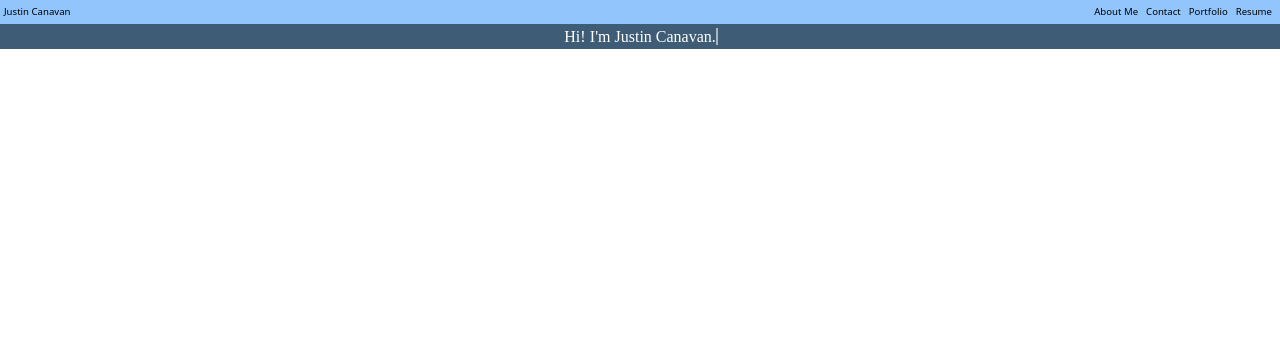
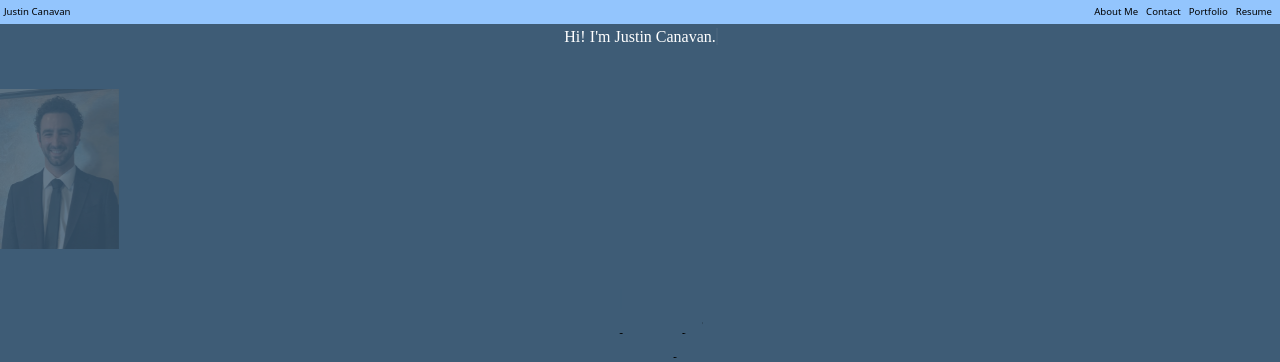
Before and after one commit to justincanavandev/vite-portfolio, a React (Vite) app in the folder vite-portfolio/: page /about-me in a window 1280 px wide. Shown: the top 362 px of the page. Built offline with nearby package versions, Linux system fonts and the light colour scheme.

Commit message:
fixed animation blinking bug, everything working, now have to style

```diff
--- a/vite-portfolio/src/App.tsx
+++ b/vite-portfolio/src/App.tsx
@@ -1,17 +1,46 @@
 import "./index.css"
+import { useState, useEffect, useRef, RefObject } from "react"
 import { BrowserRouter, Routes, Route } from "react-router-dom"
 import Nav from "./components/Nav"
 import AboutMe from "./pages/AboutMe"
 import Contact from "./pages/Contact"
 import Portfolio from "./pages/Portfolio"
 import Resume from "./pages/Resume"
+import { PortfolioContext } from "./context/PortfolioContext"
+// import type {PortfolioContextType} from "./types/types"
+
 
 function App() {
+
+  const [navBarHeight, setNavBarHeight] = useState<string>("")
+  const [componentHeight, setComponentHeight] = useState<string>("")
+  const navBarRef: RefObject<HTMLDivElement> = useRef(null);
+
+  useEffect(() => {
+    const setNavHeights = () => {
+      if (navBarRef.current instanceof HTMLElement) {
+        setNavBarHeight(`${navBarRef.current.clientHeight}px`);
+        setComponentHeight(`calc(100vh - ${navBarRef.current.clientHeight}px)`);
+      }
+    };
+    setNavHeights();
+
+  }, []);
+
+
   return (
     <>
-     <div>
+     <div className=''>
+      <PortfolioContext.Provider
+      value={{
+        navBarHeight,
+        setNavBarHeight,
+        componentHeight,
+        setComponentHeight
+      }}
+      >
         <BrowserRouter>
-          <Nav />
+          <Nav navBarRef={navBarRef} />
           <Routes>
             <Route path="/about-me" element={<AboutMe />} />
             <Route path="/portfolio" element={<Portfolio />} />
@@ -19,6 +48,7 @@ function App() {
             <Route path="/resume" element={<Resume />} />
           </Routes>
         </BrowserRouter>
+        </PortfolioContext.Provider>
         </div>
     </>
   )
--- /dev/null
+++ b/vite-portfolio/src/animation-new-keyframes.css
@@ -0,0 +1,56 @@
+:root {
+  --darkBlue: #1d2d44;
+  --medBlue: #3e5c76;
+  --typewriterSpeed: 3s;
+  --javaScriptDev: 19;
+  --blinkSteps: 50;
+}
+
+
+span.js-dev {
+  position: relative;
+  width: max-content;
+}
+
+span.js-dev::before,
+span.js-dev::after {
+  content: "";
+  position: absolute;
+  top: 0;
+  right: 0;
+  bottom: 0;
+  left: 0;
+}
+
+span.js-dev::before {
+  background: var(--medBlue);
+  animation: typewriter var(--typewriterSpeed)
+  steps(var(--javaScriptDev)) 1s forwards;
+}
+
+span.js-dev::after {
+  width: .125em;
+  background: white;
+  animation: typewriter var(--typewriterSpeed)
+  steps(var(--javaScriptDev)) 1s forwards,
+blink 750ms steps(var(--blinkSteps)) infinite;
+}
+
+@keyframes typewriter {
+    to {
+      left: 100%;
+    }
+  }
+
+  @keyframes blink {
+    to {
+      background: transparent;
+    }
+  }
+
+  @keyframes fadeInUp {
+    to {
+      opacity: 1;
+      transform: translateY(0);
+    }
+  }
--- a/vite-portfolio/src/animation.css
+++ b/vite-portfolio/src/animation.css
@@ -99,16 +99,13 @@
     display: flex;
     font-family: 'Play';
     text-align: left !important;
-    font-size: 5vh;
+    font-size: 16px;
     justify-content: space-around;
   }
 
-  .about-font {
-    color: white !important;
-  }
 
   .wrapper .static-text {
-    font-size: 5vh;
+    /* font-size: 5vh; */
   }
 
   .wrapper .dynamic-text {
@@ -125,13 +122,13 @@
   }
 
   .static-text::before {
-    background: var(--darkBlue);
+    background: var(--medBlue);
     animation: typewriter 1s steps(6) calc(var(--staticText) + .5s) forwards;
   }
 
   span.static-text::after {
     width: .125em;
-    background: var(--darkBlue);
+    background: var(--medBlue);
     animation:
     typewriter 1s steps(6) calc(var(--staticText) + .5s) forwards,
     to-white .3s ease var(--staticText) forwards,
@@ -144,6 +141,7 @@
   .static-text::after,
   .dynamic-text li span::before,
   .dynamic-text li span::after
+
    {
     content: '';
     position: absolute;
@@ -152,34 +150,28 @@
     width: 100%;
   }
 
-  /* .dynamic-text.word-1::after {
-    content: "";
-    width: 100%;
-    height: 100%;
-    position: absolute;
-    top: 0;
-    left: 0;
-    background: var(--darkBlue);
-    animation: blinking var(--blinkSpeed) steps(var(--blinkSteps)) infinite;
-  } */
-
   .dynamic-text li::before {
-    background: var(--darkBlue);
+    background: var(--medBlue);
     animation: typewriter var(--typeWriterSpeed) .5s steps(var(--typeWriterChars)) calc(var(--dynamicText) + 1s) forwards;
   }
 
   .dynamic-text li {
     list-style: none;
     position: relative;
-    /* font-size: 7vh; */
-    /* font-size: 3.5vw; */
-    color: var(--red);
     top: 0;
     text-align: center;
     white-space: nowrap;
     overflow: hidden;
   }
 
+  /* .dynamic-text.word1 {
+    list-style: none;
+    position: relative;
+    top: 0;
+    white-space: nowrap;
+    overflow: hidden;
+  }
+   */
   li.word1 {
     animation: slide 8.25s steps(3) calc(var(--dynamicText) + 1s) forwards;
 
@@ -198,7 +190,6 @@
     animation: slide 8.25s steps(3) calc(var(--dynamicText) + .5s) forwards;
   }
 
-
   .word-1,
   .word-2,
   .word-3,
@@ -207,40 +198,38 @@
     width: max-content;
   }
 
-  .dynamic-text li span.word-1::before {
-    background: var(--darkBlue);
+  .dynamic-text.word-1::before {
+    background: var(--medBlue);
     animation: typing 2s steps(20) calc(var(--dynamicText) + 1s) forwards;
     animation-iteration-count: 1;
   }
 
   .dynamic-text.word-1::after {
     width: .125em;
-    background: var(--darkBlue);
-    animation: typing 2s steps(20) calc(var(--dynamicText) + 1s) forwards,
-    blinking var(--blinkSpeed) steps(var(--blinkSteps)) infinite,
-    to-white 1s ease var(--dynamicText) forwards;
-    /* to-blue .3s ease calc(var(--dynamicText) + 6.2s) forwards; */
-    animation-iteration-count: 1;
+    background: var(--medBlue);
+    animation: typewriter 2s steps(20) calc(var(--dynamicText) + 1s) 1 forwards,
+    blinking-dynamic var(--blinkSpeed) steps(10) infinite,
+    to-white 1s ease var(--dynamicText) forwards,
+    to-blue .3s ease calc(var(--dynamicText) + 6.2s) forwards;
   }
 
   .dynamic-text li span.word-2::before {
-    background: var(--darkBlue);
-    /* background: white; */
+    background: var(--medBlue);
     animation: typing 2s steps(15) calc(var(--dynamicText) + 4s) forwards;
     animation-iteration-count: 1;
   }
 
   .dynamic-text.word-2::after {
     width: .125em;
-    background: var(--darkBlue);
-    animation: typing 2s steps(15) calc(var(--dynamicText) + 4s) forwards,
-    blinking var(--blinkSpeed) steps(var(--typeWriterChars)) infinite,
-    to-white 1s ease var(--dynamicText) forwards;
-    animation-iteration-count: 1;
+    background: var(--medBlue);
+    animation: typing 2s steps(15) calc(var(--dynamicText) + 4s) 1 forwards,
+    blinking-dynamic var(--blinkSpeed) steps(10) infinite,
+    to-white 1s ease calc(var(--dynamicText) + 3.8s) forwards;
+
   }
 
   .dynamic-text li span.word-3::before {
-    background: var(--darkBlue);
+    background: var(--medBlue);
     animation: typing 1s steps(8)
     calc(var(--dynamicText) + 7s) forwards;
     animation-iteration-count: 1;
@@ -248,16 +237,15 @@
 
   .dynamic-text.word-3::after {
     width: .125em;
-    background: var(--darkBlue);
-    animation: typing 1s steps(8) calc(var(--dynamicText) + 7s) forwards,
-    blinking var(--blinkSpeed) steps(var(--typeWriterChars)) infinite,
-    to-white 1s ease var(--dynamicText) forwards,
+    background: var(--medBlue);
+    animation: typing 1s steps(8) calc(var(--dynamicText) + 7s) 1 forwards,
+    blinking-dynamic var(--blinkSpeed) steps(10) infinite,
+    to-white 1s ease calc(var(--dynamicText) + 6.5s) forwards,
     to-blue .3s ease calc(var(--dynamicText) + 8.5s) forwards;
-    animation-iteration-count: 1;
   }
 
   .dynamic-text li span.word-4::before {
-    background: var(--darkBlue);
+    background: var(--medBlue);
     animation: typing 2s steps(18) calc(var(--dynamicText) + 9s) forwards;
     animation-iteration-count: 1;
 
@@ -265,11 +253,10 @@
 
   .dynamic-text.word-4::after {
     width: .125em;
-    background: var(--darkBlue);
-    animation: typing 2s steps(18) calc(var(--dynamicText) + 9s) forwards,
-    to-white 1s ease var(--dynamicText) forwards,
-    blinking var(--blinkSpeed) steps(var(--typeWriterChars)) infinite, to-blue .5s ease calc(var(--dynamicText) + 11.2s) forwards;
-    animation-iteration-count: 1;
+    background: var(--medBlue);
+    animation: typing 2s steps(18) calc(var(--dynamicText) + 9s) 1 forwards,
+    to-white 1s ease calc(var(--dynamicText) + 8.5s) forwards,
+    blinking-dynamic var(--blinkSpeed) steps(10) infinite, to-blue .5s ease calc(var(--dynamicText) + 11.2s) forwards;
   }
 
 
@@ -280,8 +267,31 @@
     }
 
     @keyframes blinking {
-      to {
+      /* to {
         background: transparent;
+      } */
+      0% {
+        opacity: 1;
+      }
+      50% {
+        opacity: 0;
+      }
+      100% {
+        opacity: 1;
+      }
+    }
+
+
+
+    @keyframes blinking-dynamic {
+      0% {
+        opacity: 1;
+      }
+      50% {
+        opacity: 0;
+      }
+      100% {
+        opacity: 1;
       }
     }
 
@@ -305,9 +315,8 @@
     }
     @keyframes slide {
     100% {
-      /* top: -270px; */
-      /* top: -22.3vh; */
-      top: -22.4vh;
+      /* top: -22.4vh; */
+      top: -72.96px;
     }
   }
 
--- /dev/null
+++ b/vite-portfolio/src/context/PortfolioContext.tsx
@@ -0,0 +1,6 @@
+import { createContext } from "react"
+import type { PortfolioContextType } from "../types/types"
+
+export const PortfolioContext = createContext<PortfolioContextType>(
+  {} as PortfolioContextType
+)
--- a/vite-portfolio/src/pages/AboutMe.tsx
+++ b/vite-portfolio/src/pages/AboutMe.tsx
@@ -1,14 +1,72 @@
 import "../animation.css"
+import { useContext, useRef, useEffect, RefObject, useState } from "react"
+import headshot from "../assets/jc-headshot.png"
+import { PortfolioContext } from "../context/PortfolioContext"
+import "../animation-new-keyframes.css"
 
 export default function AboutMe() {
+  const { componentHeight } = useContext(PortfolioContext)
+  const dynamicTextRef: RefObject<HTMLLIElement> = useRef(null)
+  const [dynamicTextHeight, setDynamicTextHeight] = useState<string>("")
+
+  useEffect(() => {
+    const setDivHeight = () => {
+      if(dynamicTextRef.current instanceof HTMLElement) {
+        setDynamicTextHeight(`${dynamicTextRef.current.clientHeight}px`)}
+      }
+      setDivHeight()
+    }, [])
+
+  useEffect(() => {
+    console.log('dynamicTextHeight', dynamicTextHeight)
+  }, [dynamicTextHeight])
+
+
+
+
   return (
     <>
-      <div className="container bg-medBlue">
+      <div className="bg-medBlue w-full" style={{ height: componentHeight }}>
         <div className="flex justify-center ">
           <h2 className="text-center text-white">
-            <span className="hi">Hi! </span>
-            <span className="im-justin-canavan pl-[.02rem]">I'm Justin Canavan.</span>
+            <span className="hi">Hi!&nbsp;</span>
+            <span className="im-justin-canavan pl-[.02rem]">
+              I'm Justin Canavan.
+            </span>
           </h2>
+        </div>
+        <div className="">
+          <img
+            src={headshot}
+            alt="Justin Canavan headshot"
+            className="photo-anim photo-margin headshot h-40 object-contain"
+          ></img>
+        </div>
+        <div className="">
+          <div className="wrapper">
+            <div className="d-block">
+              <div className="text-center i-am-margin">
+                <span className="static-text">I am a</span>
+              </div>
+
+              <ul className="text-center dynamic-text">
+                <li className="word1" ref={dynamicTextRef}>
+                  <span className="dynamic-text word-1">
+                    JavaScript Developer
+                  </span>
+                </li>
+                <li className="word2">
+                  <span className="dynamic-text word-2">React Developer</span>
+                </li>
+                <li className="word3">
+                  <span className="dynamic-text word-3">Musician</span>
+                </li>
+                <li className="word4">
+                  <span className="dynamic-text word-4">Software Engineer</span>
+                </li>
+              </ul>
+            </div>
+          </div>
         </div>
       </div>
     </>
--- /dev/null
+++ b/vite-portfolio/src/types/types.ts
@@ -0,0 +1,10 @@
+import React from 'react'
+
+
+export type PortfolioContextType = {
+
+    navBarHeight: string
+    setNavBarHeight: React.Dispatch<React.SetStateAction<string>>
+    componentHeight: string
+    setComponentHeight: React.Dispatch<React.SetStateAction<string>>
+}
```
Also changed, not shown: vite-portfolio/src/components/Nav.tsx (+19 -8 lines), vite-portfolio/src/components/SiteContainer.tsx (deleted, +0 -37 lines), vite-portfolio/src/assets/jc-headshot.png (added).
